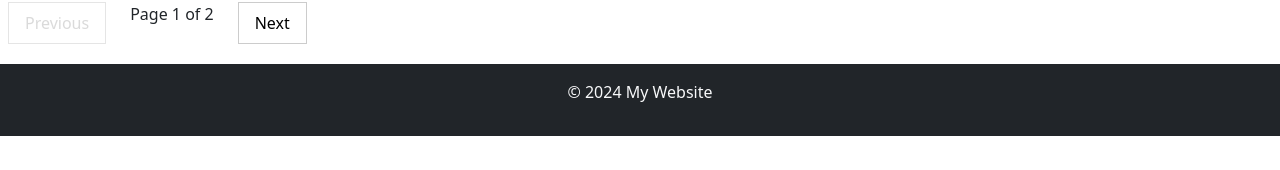
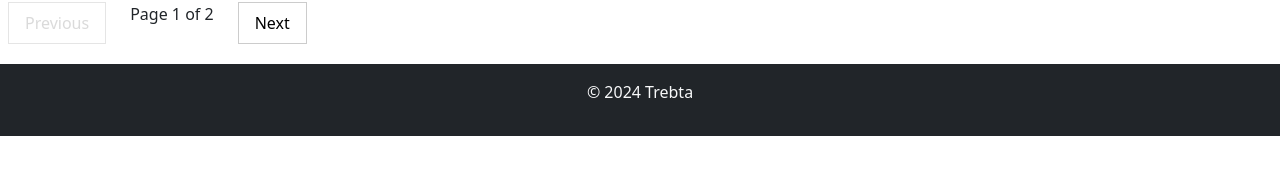
Before and after one commit to Shahbaz6287/Trebta-Admin, a React (Create React App) app: page / in a window 1280 px wide. Shown: the part 295-465 px from the top of the page. Built offline with nearby package versions, Linux system fonts and the light colour scheme.

Commit message:
chnages in abc

```diff
--- a/src/components/Footer/Footer.tsx
+++ b/src/components/Footer/Footer.tsx
@@ -6,7 +6,7 @@
     <Container>
       <Row>
         <Col className="text-center">
-          <p>&copy; 2024 My Website</p>
+          <p>&copy; 2024 Trebta</p>
         </Col>
       </Row>
     </Container>
--- a/src/pages/Login/login.tsx
+++ b/src/pages/Login/login.tsx
@@ -45,7 +45,7 @@
   };
 
   const CancelhandleLogin = () => {
-    alert("I am Cancel Button");
+    navigate("/");
   };
 
   return (
```
